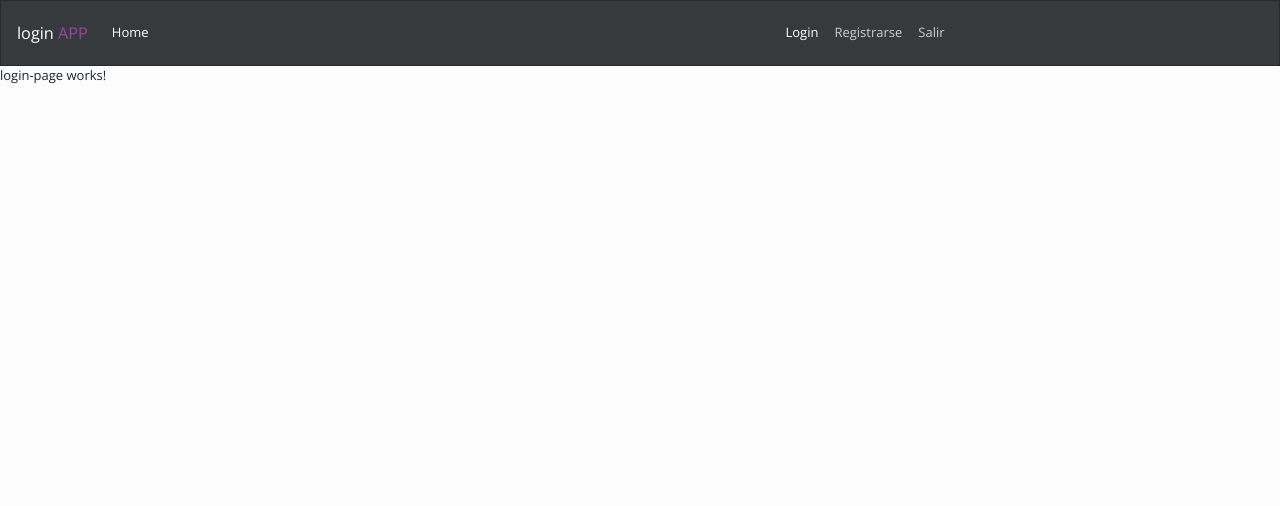
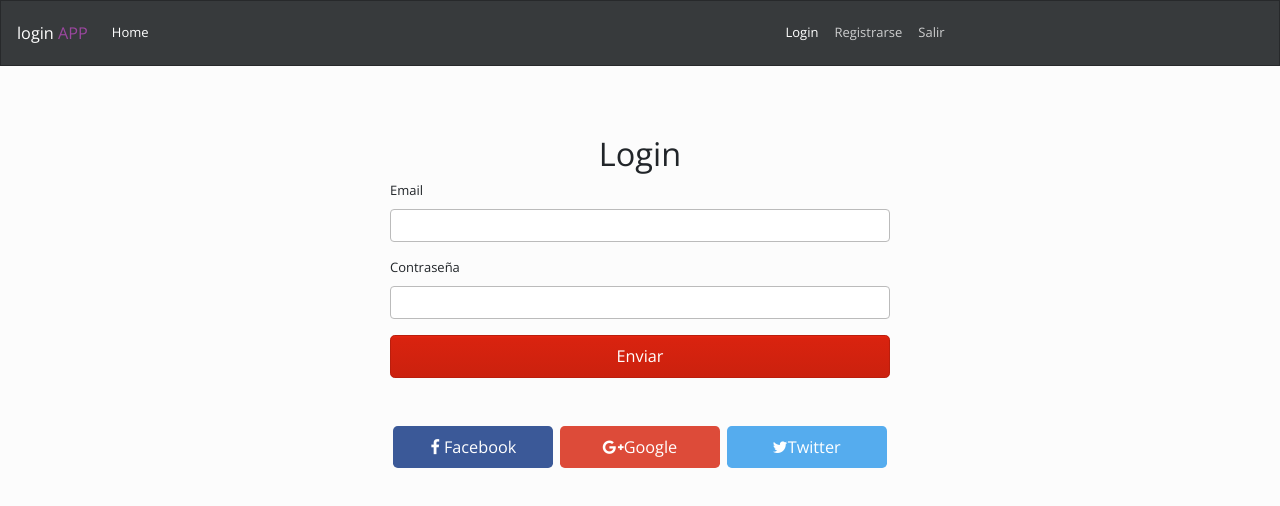
Before and after one commit to andersondc17/loginapp, an Angular app: page /login in a window 1280 px wide. Shown: the top 506 px of the page. Built offline with nearby package versions, Linux system fonts and the light colour scheme.

Commit message:
Maquetacion de Login y Registro

```diff
--- a/src/app/app.component.html
+++ b/src/app/app.component.html
@@ -1,3 +1,5 @@
 
 <app-navbar></app-navbar>
-<router-outlet></router-outlet>
+<div class="container">
+  <router-outlet></router-outlet>
+</div>
--- a/src/app/components/home-page/home-page.component.html
+++ b/src/app/components/home-page/home-page.component.html
@@ -1,3 +1,9 @@
-<p>
-  home-page works!
-</p>
+<div class="jumbotron">
+  <h1 class="display-3">HOME PAGE</h1>
+  <p class="lead">This is a simple hero unit, a simple jumbotron-style component for calling extra attention to featured content or information.</p>
+  <hr class="my-4">
+  <p>It uses utility classes for typography and spacing to space content out within the larger container.</p>
+  <p class="lead">
+    <a class="btn btn-primary btn-lg" href="#" role="button">Learn more</a>
+  </p>
+</div>
--- a/src/app/components/login-page/login-page.component.html
+++ b/src/app/components/login-page/login-page.component.html
@@ -1,3 +1,28 @@
-<p>
-  login-page works!
-</p>
+<div class="row">
+  <div class="col-md-6 mx-auto mt-5">
+    <div class="card-body">
+      <h1 class="text-center">Login</h1>
+      <form>
+        <div class="form-group">
+          <label for="email">Email</label>
+          <input type="text" name="email" id="email" class="form-control">
+        </div>
+        <div class="form-group">
+          <label for="password">Contraseña</label>
+          <input type="password" name="password" id="password" class="form-control">
+        </div>
+        <input type="text" value="Enviar" class="btn btn-primary btn-block btn-lg">
+      </form>
+    </div>
+  </div>
+</div>
+
+<div class="row">
+  <div class="col-md-6 mx-auto mt-2">
+    <div class="card-body d-flex justify-content-around">
+      <button class="btn btn-lg btn-facebook"> <i class="fa fa-facebook"></i> Facebook</button>
+      <button class="btn btn-lg btn-google">   <i class="fa fa-google-plus"></i>Google</button>
+      <button class="btn btn-lg btn-twitter">  <i class="fa fa-twitter"></i>Twitter</button>
+    </div>
+  </div>
+</div>
--- a/src/app/components/login-page/login-page.component.scss
+++ b/src/app/components/login-page/login-page.component.scss
@@ -0,0 +1,18 @@
+.btn-facebook,.btn-google,.btn-twitter{
+    width: 32%;
+}
+
+.btn-facebook{
+    background: #3b5998;
+    color: #fff;
+}
+
+.btn-google{
+    background: #dd4b39;
+    color: #fff;
+}
+
+.btn-twitter{
+    background: #55acee;
+    color: #fff;
+}
--- a/src/app/components/not-found-page/not-found-page.component.html
+++ b/src/app/components/not-found-page/not-found-page.component.html
@@ -1,3 +1,11 @@
-<p>
-  not-found-page works!
-</p>
+<div class="row mt-3">
+  <div class="col-md-6 mx-auto text-center">
+    <div class="card">
+      <h1>Oops!</h1>
+      <h2>404 Pagína no encontrada</h2>
+      <div class="card-body">
+        <a href="/" class="btn btn-primary btn-lg"> <i class="fa fa-home"></i> Ir a la homa pagína</a>
+      </div>
+    </div>
+  </div>
+</div>
--- a/src/app/components/privado-page/privado-page.component.html
+++ b/src/app/components/privado-page/privado-page.component.html
@@ -1,3 +1,9 @@
-<p>
-  privado-page works!
-</p>
+<div class="jumbotron">
+  <h1 class="display-3">ZONA PRIVADA!</h1>
+  <p class="lead">This is a simple hero unit, a simple jumbotron-style component for calling extra attention to featured content or information.</p>
+  <hr class="my-4">
+  <p>It uses utility classes for typography and spacing to space content out within the larger container.</p>
+  <p class="lead">
+    <a class="btn btn-primary btn-lg" href="#" role="button">Learn more</a>
+  </p>
+</div>
--- a/src/app/components/register-page/register-page.component.html
+++ b/src/app/components/register-page/register-page.component.html
@@ -1,3 +1,18 @@
-<p>
-  register-page works!
-</p>
+<div class="row">
+    <div class="col-md-6 mx-auto mt-5">
+      <div class="card-body">
+        <h1 class="text-center">REGISTRO</h1>
+        <form>
+          <div class="form-group">
+            <label for="email">Email</label>
+            <input type="text" name="email" id="email" class="form-control">
+          </div>
+          <div class="form-group">
+            <label for="password">Contraseña</label>
+            <input type="password" name="password" id="password" class="form-control">
+          </div>
+          <input type="text" value="Enviar" class="btn btn-primary btn-block btn-lg">
+        </form>
+      </div>
+    </div>
+  </div>
```
